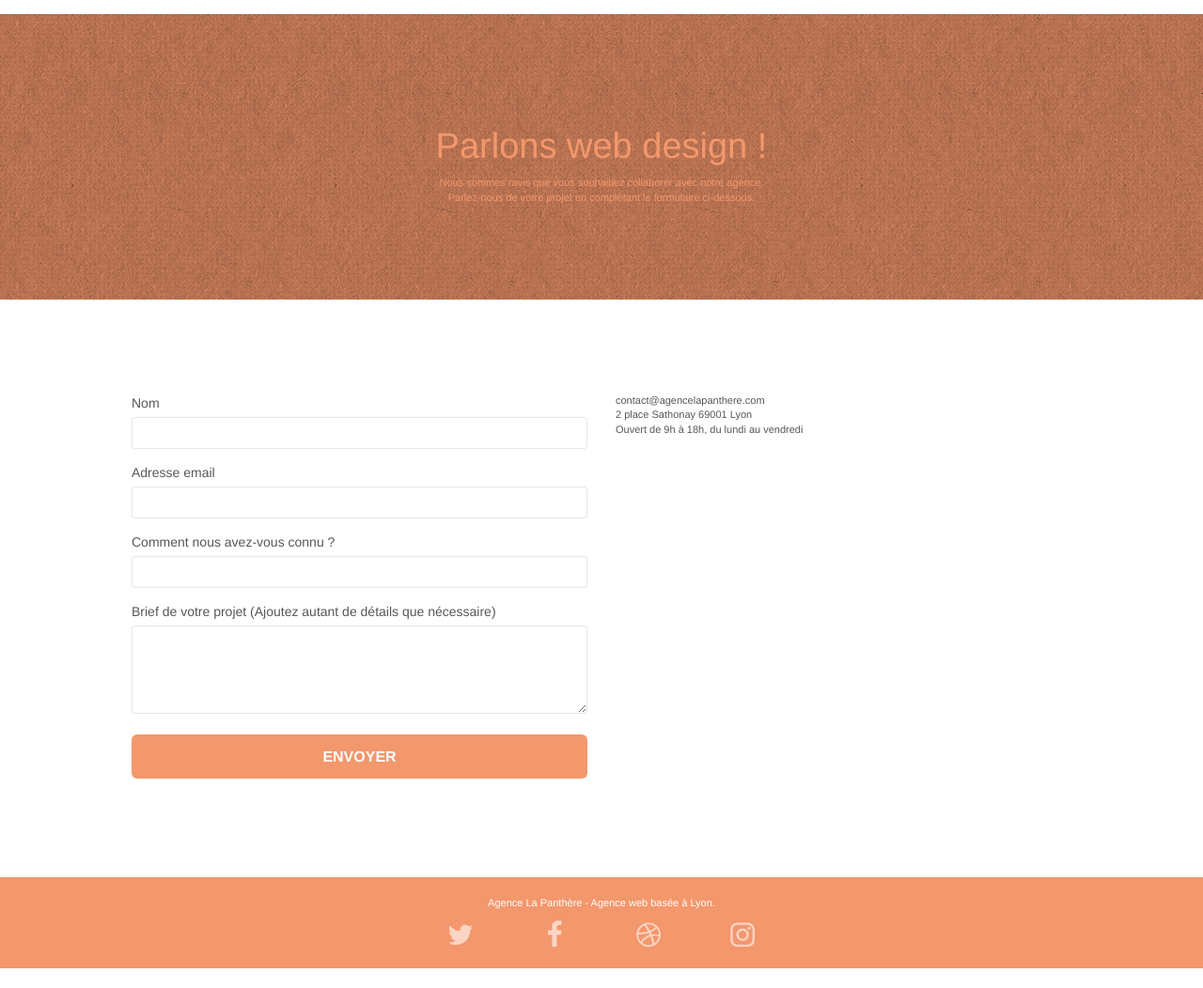
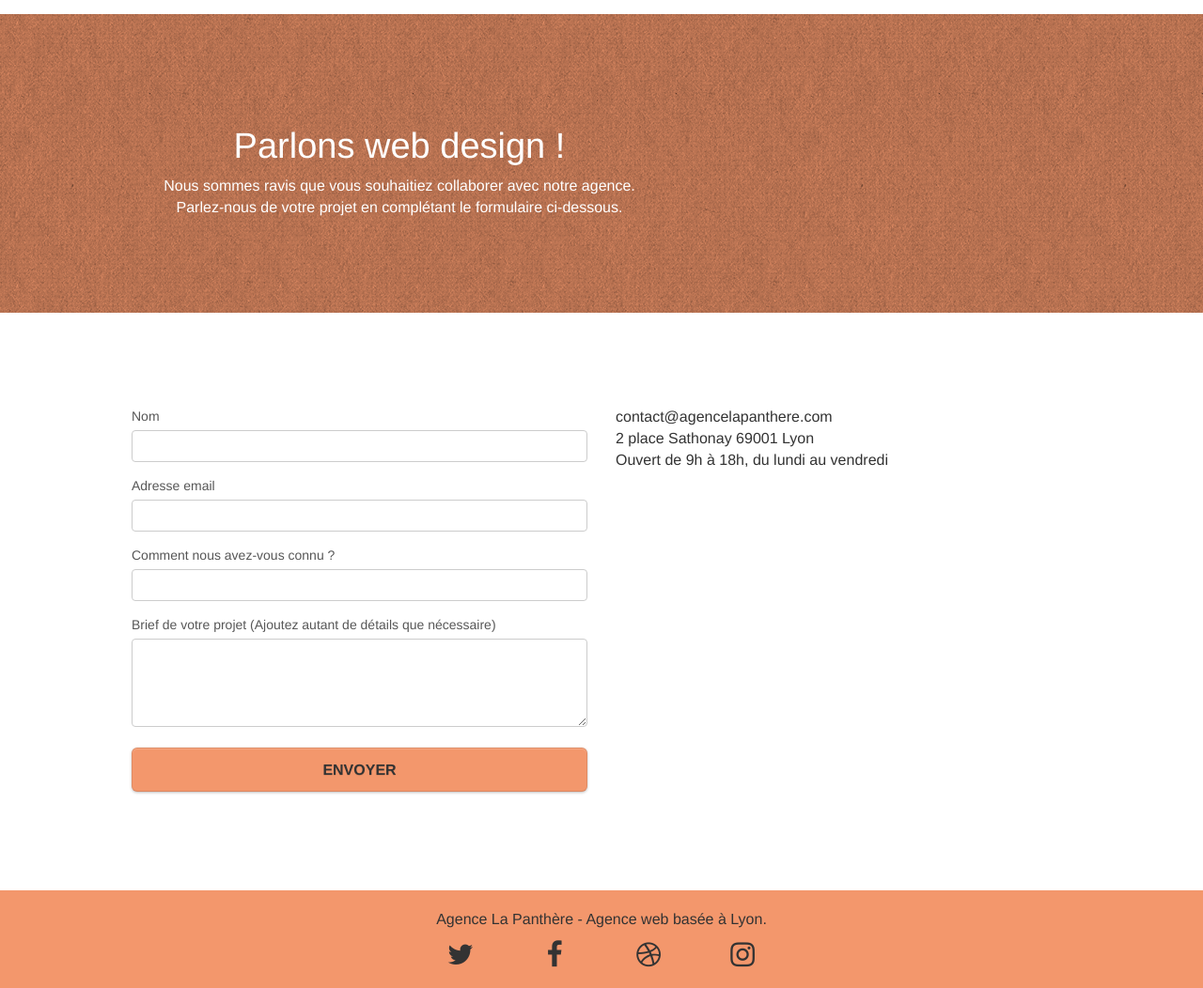
Before and after one commit to MaryG78/GuigouMarie_4_112022, a plain HTML site: page Contactez-nous.html in a window 1280 px wide. Shown: the part 77-1129 px from the top of the page at 94% size. Before the commit the page ends 1108 px from the top, so only its background shows below. Drawn offline with nearby package versions, Linux system fonts and the light colour scheme; files that its build step writes are made by us from their sources; a script that the page names is missing.

Commit message:
fixes #10, changes in contrast and font-size

```diff
--- a/Contactez-nous.html
+++ b/Contactez-nous.html
@@ -38,7 +38,7 @@
 				<nav class="navbar row">
 					<div class="navbar-header">
 						<a class="navbar-brand" href="Accueil-agence-La-Panthere.html"><img
-								src="img/agence-la-panthere-monochrome.svg" alt="atlanta web design logo"
+								src="img/agence-la-panthere-monochrome.svg" alt="Logo La Panthère, agence design à Lyon"
 								height="40" /></a>
 						<button id="nav-toggle" type="button" class="ui-navbar-toggle navbar-toggle"
 							data-toggle="collapse" data-target=".navbar-1">
@@ -67,11 +67,11 @@
 				id="bloc-6">
 				<div class="container bloc-lg">
 					<div class="row">
-						<div class="col-sm-12">
-							<h1 class="text-center hero-bloc-text tc-white">
+						<div class="col-sm-12 tight-width-whitespace">
+							<h1 class="text-center hero-bloc-text white ">
 								Parlons web design !
 							</h1>
-							<p class="text-center mg-lg tc-white tight-width-whitespace">
+							<p class="text-center mg-lg white tight-width-whitespace">
 								Nous sommes ravis que vous souhaitiez collaborer avec notre agence.<br>
 								Parlez-nous de votre projet en complétant le formulaire ci-dessous.
 							</p>
@@ -110,7 +110,7 @@
 									</label><textarea id="message" class="form-control" rows="4" cols="50"
 										required></textarea>
 								</div>
-								<button class="bloc-button btn btn-lg btn-block cta-hero btn-atomic-tangerine"
+								<button class="bloc-button btn btn-lg btn-block cta-hero btn-atomic-tangerine btn-clean"
 									type="submit">
 									Envoyer
 								</button>
@@ -138,7 +138,7 @@
 			<div class="container bloc-sm">
 				<div class="row">
 					<div class="col-sm-12">
-						<p class="text-center white">
+						<p class="text-center">
 							Agence La Panthère - Agence web basée à Lyon.<br>
 						</p>
 						<div class="row row-no-gutters social">
@@ -172,7 +172,6 @@
 						</div>
 					</div>
 				</div>
-			</div>
 		</footer>
 		<!-- Footer - bloc-8 END -->
 
--- a/style.css
+++ b/style.css
@@ -53,6 +53,11 @@ a:hover {
 
 .bloc-sm {
   padding: 20px 50px;
+}
+
+#bloc-6 .col-sm-12{
+  position: relative;
+
 }
 
 .bg-center,
@@ -122,7 +127,6 @@ a:hover {
 .d-bloc .navbar a,
 .d-bloc .navbar-brand,
 .d-bloc a .icon-sm,
-.d-bloc a .icon-md,
 .d-bloc a .icon-lg,
 .d-bloc a .icon-xl,
 .d-bloc h1 a,
@@ -130,8 +134,7 @@ a:hover {
 .d-bloc h3 a,
 .d-bloc h4 a,
 .d-bloc h5 a,
-.d-bloc h6 a,
-.d-bloc p a {
+.d-bloc h6 a {
   color: rgba(255, 255, 255, 0.6);
 }
 
@@ -192,8 +195,8 @@ a:hover {
   border-color: rgba(0, 0, 0, 0.3);
 }
 
-.d-bloc .panel,
-.l-bloc {
+.d-bloc .panel
+ {
   color: rgba(0, 0, 0, 0.5);
 }
 
@@ -231,6 +234,10 @@ a:hover {
 .l-bloc h6 a,
 .l-bloc p a {
   color: rgba(0, 0, 0, 0.6);
+}
+
+#bloc-7 p {
+  color: #333333;
 }
 
 .d-bloc .panel .a-btn:hover,
@@ -459,7 +466,6 @@ nav .caret {
   background: rgba(0, 0, 0, 0.3);
 }
 
-
 .btn-rd {
   border-radius: 40px;
 }
@@ -471,6 +477,8 @@ nav .caret {
   box-shadow: 0 1px 3px rgba(0, 0, 1, 0.25),
     inset 0 1px 0 0 rgba(255, 255, 255, 0.15);
 }
+
+
 
 .icon-md {
   font-size: 30px !important;
@@ -503,8 +511,9 @@ nav .caret {
 }
 
 .form-control {
-  border-color: rgba(0, 0, 0, 0.1);
+  border-color: 1px solid #333333;
   box-shadow: none;
+  margin-bottom: 10px;
 }
 
 .scrollToTop {
@@ -637,19 +646,20 @@ a[data-lightbox]:hover img {
   background: none;
 }
 
-h1,
 h2,
 h3,
 h4,
 h5,
 h6,
-p,
-label,
-.btn,
-a {
+label {
   font-family: "helvetica";
   font-weight: 400;
   color: #575757 !important;
+}
+
+#bloc-8, .btn,
+a {
+  color: #333333;
 }
 
 .container {
@@ -675,7 +685,7 @@ a {
 }
 
 p {
-  font-size: 11px;
+  font-size: 16px;
 }
 
 .tight-width-whitespace {
@@ -690,7 +700,7 @@ p {
 
 .cta-hero {
   margin-top: 22px;
-  color: #ffffff !important;
+  color: #333333;
   text-transform: uppercase;
   padding: 12px 28px 12px 28px;
   font-size: 16px;
@@ -721,7 +731,7 @@ h3 {
 }
 
 h1 {
-  color: #333333 !important;
+  color: white;
 }
 
 h4 {
@@ -773,17 +783,25 @@ h4 {
 }
 
 .tc-white {
-  color: #f3976c !important;
+  color: white;
+}
+
+h2 .tc-white {
+  color: white;
+}
+
+#bloc-5-cta h2 {
+  position: relative;
 }
 
 .btn-atomic-tangerine {
   background: #f3976c;
-  color: #ffffff !important;
+  color: #333333;
 }
 
 .btn-atomic-tangerine:hover {
   background: #c27956 !important;
-  color: #ffffff !important;
+  color: #333333;
 }
 
 .ltc-white {
@@ -999,6 +1017,7 @@ h4 {
   .btn-dwn {
     display: none;
   }
+
   .voffset {
     margin-top: 5px;
   }
```
Also changed, not shown: Accueil-agence-La-Panthere.html (+6 -6 lines).
